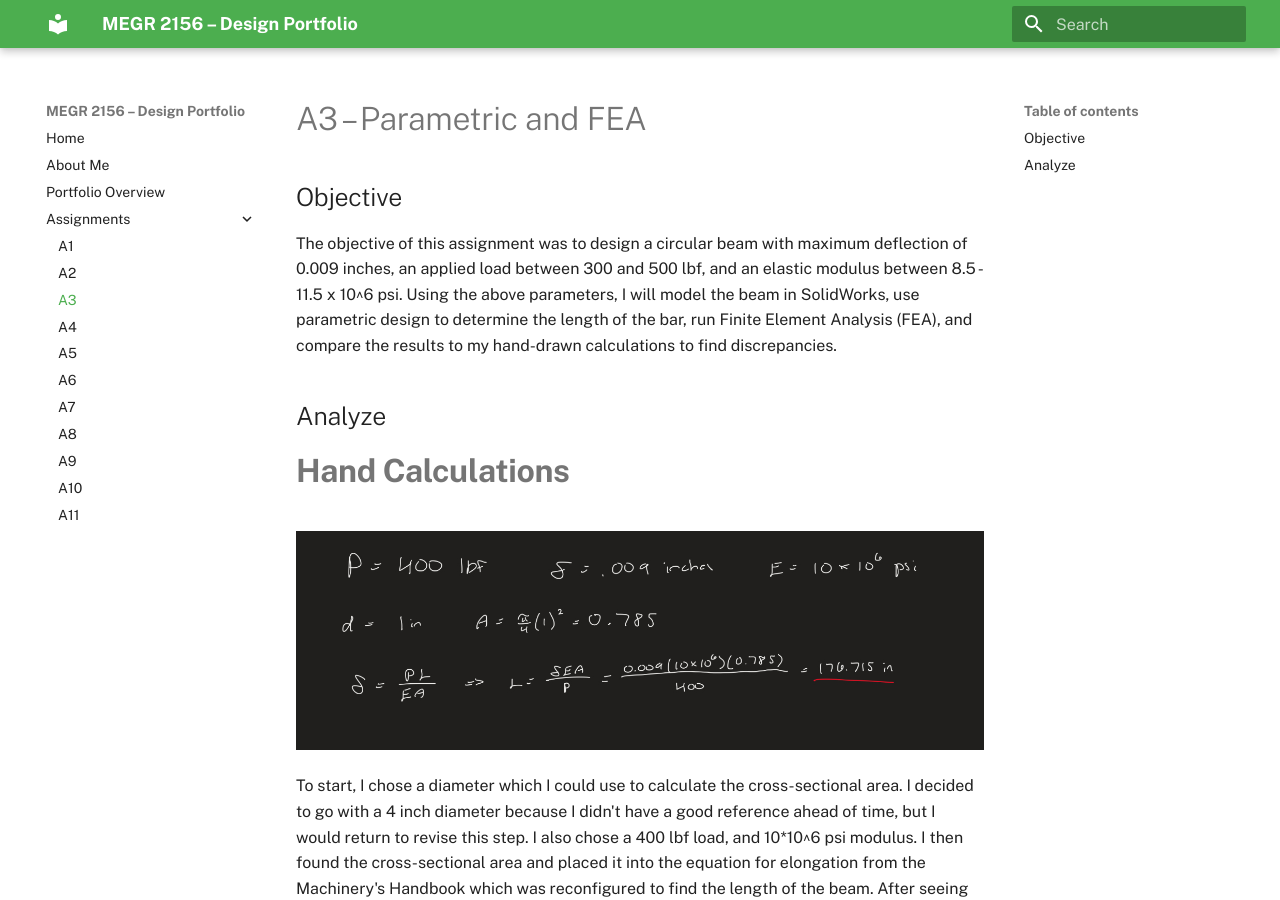
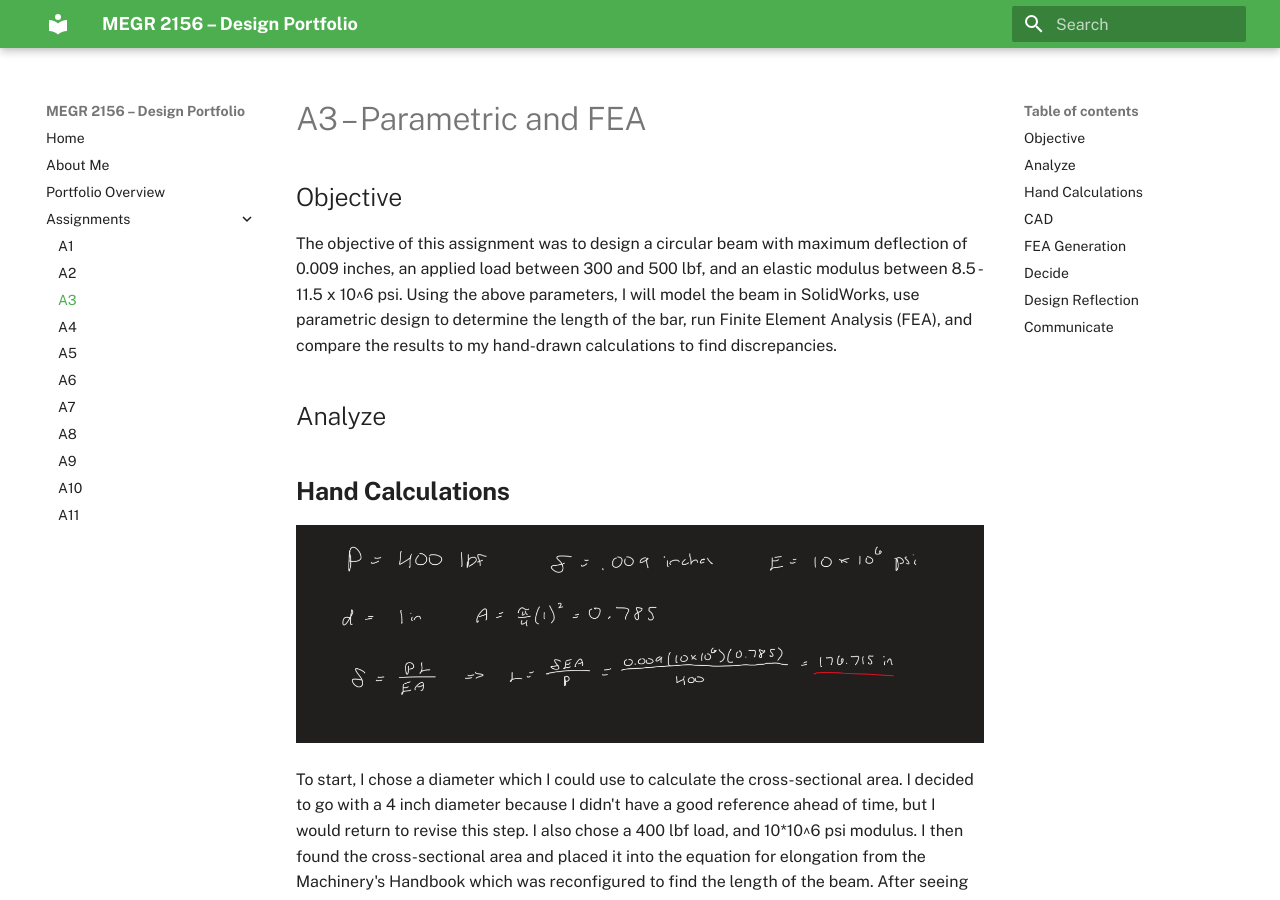
Before and after one commit to Jmswanchara/megr2156-portfolio, an MkDocs documentation site: the page built from docs/assignments/A03/index.md, in a window 1280 px wide and 900 px high. Built offline with MkDocs 1.6.1 and Material for MkDocs 9.7.7, drawn with Linux system fonts in a browser that asks for light colours.

Commit message:
Update headings for consistency in index.md

```diff
--- a/docs/assignments/A03/index.md
+++ b/docs/assignments/A03/index.md
@@ -6,13 +6,13 @@ The objective of this assignment was to design a circular beam with maximum defl
 
 ## Analyze
 
-# **Hand Calculations**
+## **Hand Calculations**
 
 ![A03_scribbles](A03_scribbles.jpg)
 
 To start, I chose a diameter which I could use to calculate the cross-sectional area.  I decided to go with a 4 inch diameter because I didn't have a good reference ahead of time,  but I would return to revise this step.  I also chose a 400 lbf load, and 10*10^6 psi modulus.  I then found the cross-sectional area and placed it into the equation for elongation from the Machinery's Handbook which was reconfigured to find the length of the beam.  After seeing how large this length was, around 3000 inches, I decided to go back and alter my initial diameter to 1 inch, simplifying my area calculation and trimming the length of my beam.  I was now ready to model the beam in SolidWorks.
 
-# **CAD**
+## **CAD**
 
 [A03 Part](A03.SLDPRT)
 
@@ -20,7 +20,7 @@ To start, I chose a diameter which I could use to calculate the cross-sectional
 
 With my finished model, I went into the equations tab and did my calculations over again.  This time assigning variables for all of the values I used in my hand calculations and confirming my beam length calculation.  The beam was still a little long after seeing it modeled, but it was decent enough to justify leaving it as is.
 
-# **FEA Generation**
+## **FEA Generation**
 
 ![Material Properties](Material_Properties.png)
 
@@ -36,7 +36,7 @@ After analyzing my von Mises stress map, I saw that my maximum stress was 555.1
 
 ## Decide
 
-# **Design Reflection**
+## **Design Reflection**
 
 ![Error Calculation](5902.jpg)
 
```
